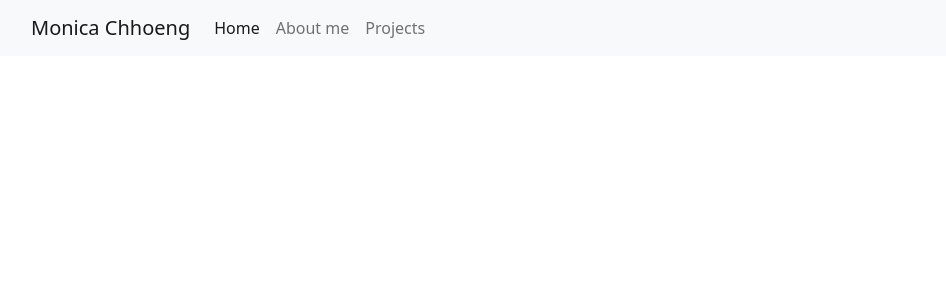
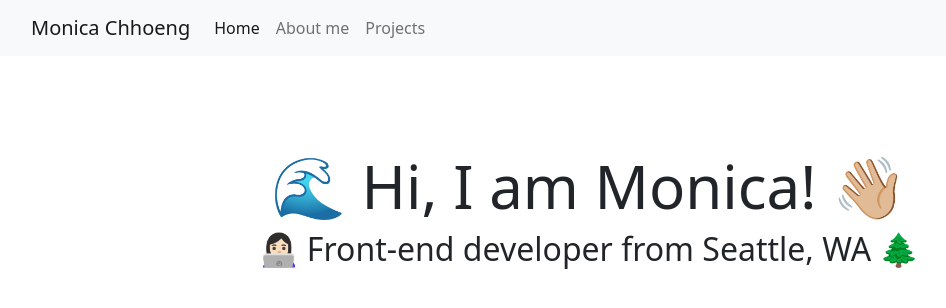
Before and after one commit to monmonappetit/Project-Portfolio, a plain HTML site: page index.html in a window 1280 px wide. Shown: the whole page, without its empty margins (51-997 px from the left). Drawn offline with nearby package versions, Linux system fonts and the light colour scheme.

Commit message:
Added homepage hero

```diff
--- a/index.html
+++ b/index.html
@@ -76,4 +76,14 @@
         </div>
         </div>
     </nav>
+    <div class="background-body">
+        <div class="header-hero">
+            <h1>
+                🌊 Hi, I am Monica! 👋🏼
+            </h1>
+            <h2>
+                👩🏻‍💻 Front-end developer from Seattle, WA 🌲
+            </h2>
+        </div>
+    </div>
 </html>
--- a/styles.css
+++ b/styles.css
@@ -0,0 +1,12 @@
+.header-hero {
+    margin: 150px;
+}
+
+
+h1 {
+    font-size: 60px;
+}
+
+h1, h2 {
+    text-align: center;
+}
```
Also changed, not shown: 1 other file.
